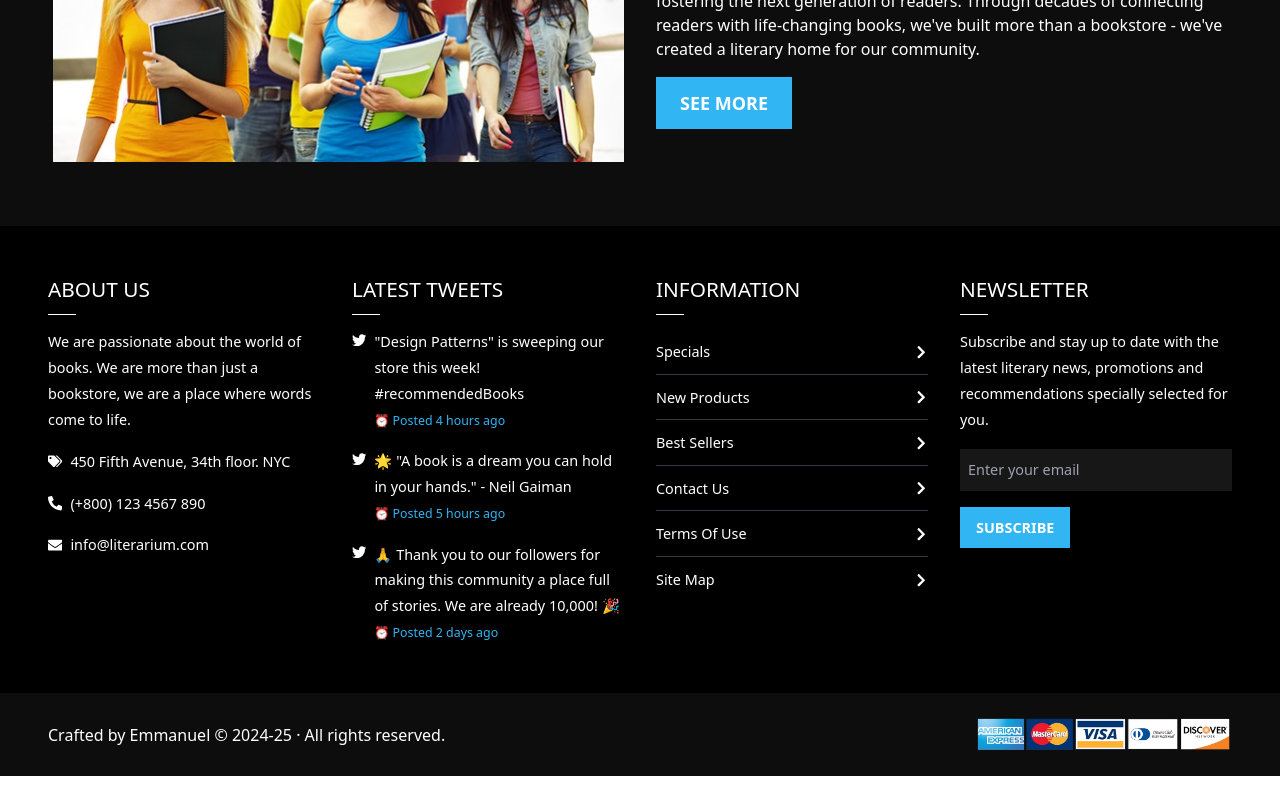
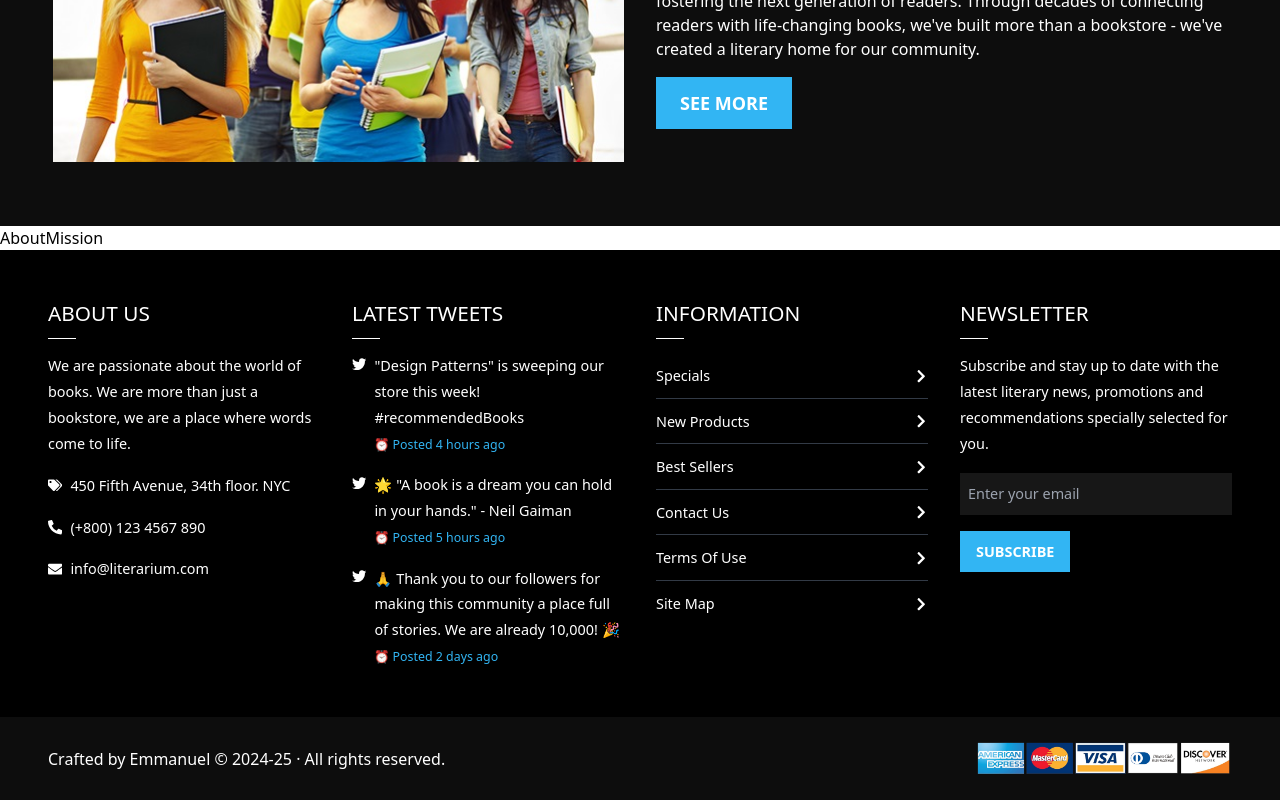
Before and after one commit to emmanuel-cruz-dev/literarium, a React (Vite) app: page /about in a window 1280 px wide. Shown: the part 2446-3246 px from the top of the page. Before the commit the page ends 3222 px from the top, so only its background shows below. Built offline with nearby package versions, Linux system fonts and the light colour scheme.

Commit message:
agregando nuevo componente Mission

```diff
--- a/src/components/routes/about/About.tsx
+++ b/src/components/routes/about/About.tsx
@@ -1,5 +1,6 @@
 import AboutHero from "./AboutHero";
 import AboutMedia from "./AboutMedia";
+import AboutMission from "./AboutMission";
 import AboutTabs from "./AboutTabs";
 import AboutWelcome from "./AboutWelcome";
 
@@ -10,6 +11,7 @@ const About = () => {
       <AboutWelcome />
       <AboutTabs />
       <AboutMedia />
+      <AboutMission />
     </>
   );
 };
--- /dev/null
+++ b/src/components/routes/about/AboutMission.tsx
@@ -0,0 +1,5 @@
+const AboutMission = () => {
+  return <div>AboutMission</div>;
+};
+
+export default AboutMission;
```
